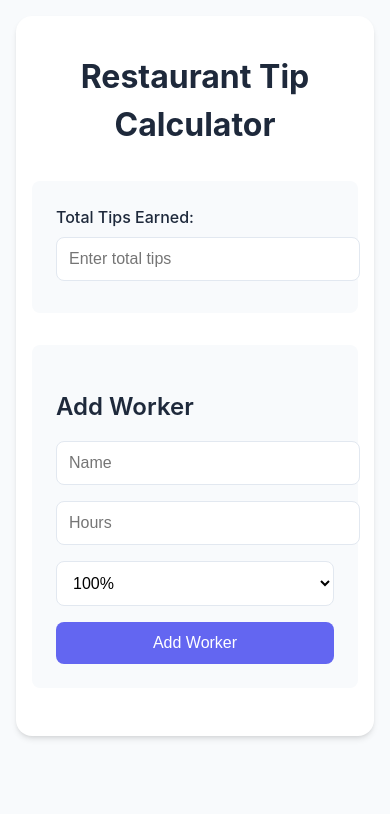
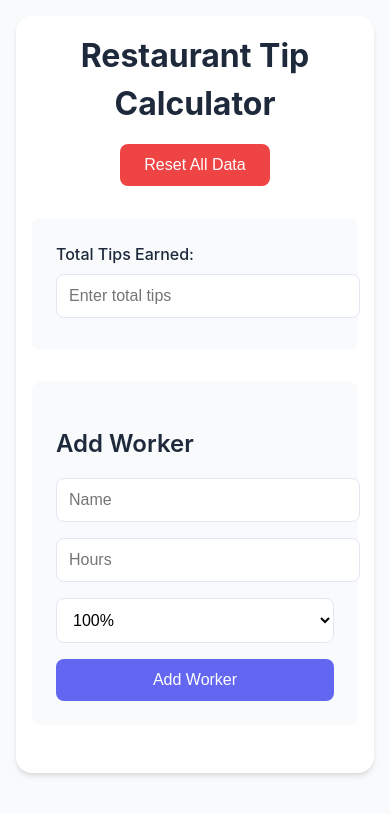
Before and after one commit to itayost/tip-calculator, a React (Create React App) app: page / in a window 390 px wide. Shown: the top 814 px of the page. Built offline with nearby package versions, Linux system fonts and the light colour scheme.

Commit message:
dont know

```diff
--- a/public/index.html
+++ b/public/index.html
@@ -7,7 +7,7 @@
     <meta name="theme-color" content="#000000" />
     <meta
       name="description"
-      content="Web site created using create-react-app"
+      content="Restaurant Tip Calculator App"
     />
     <link rel="apple-touch-icon" href="%PUBLIC_URL%/logo192.png" />
     <!--
--- a/src/App.css
+++ b/src/App.css
@@ -30,12 +30,25 @@ body {
   box-shadow: 0 4px 6px -1px rgb(0 0 0 / 0.1), 0 2px 4px -2px rgb(0 0 0 / 0.1);
 }
 
-h1 {
-  color: var(--text-color);
+.header-container {
+  display: flex;
+  justify-content: space-between;
+  align-items: center;
+  margin-bottom: 2rem;
+  width: 100%;
+  gap: 1rem;
+}
+
+.header-container h1 {
+  margin: 0;
+  text-align: left;
   font-size: 2rem;
   font-weight: 700;
-  margin-bottom: 2rem;
-  text-align: center;
+  color: var(--text-color);
+}
+
+.header-container .delete-button {
+  min-width: fit-content;
 }
 
 h2 {
@@ -204,24 +217,19 @@ tr:hover {
   min-width: 120px;
 }
 
-/* Loading state */
-.loading {
-  opacity: 0.7;
-  pointer-events: none;
-}
-
-/* Success message */
-.success-message {
-  color: var(--success-color);
-  font-size: 0.875rem;
-  margin-top: 0.25rem;
-}
-
-/* Responsive design */
 @media (max-width: 768px) {
   .container {
     margin: 1rem;
     padding: 1rem;
+  }
+
+  .header-container {
+    flex-direction: column;
+    gap: 1rem;
+  }
+
+  .header-container h1 {
+    text-align: center;
   }
 
   .form-row {
@@ -255,7 +263,6 @@ tr:hover {
   }
 }
 
-/* Print styles */
 @media print {
   .container {
     box-shadow: none;
@@ -265,7 +272,8 @@ tr:hover {
 
   .input-group,
   .form-row,
-  .actions {
+  .actions,
+  .header-container button {
     display: none;
   }
 
--- a/src/App.js
+++ b/src/App.js
@@ -1,3 +1,4 @@
+// src/App.js
 import React, { useState } from 'react';
 import { TipInput } from './components/TipInput';
 import { WorkerForm } from './components/WorkerForm';
@@ -23,6 +24,21 @@ function App() {
     ...(parseFloat(hours) < 0 && { hours: 'Hours cannot be negative' }),
     ...(!name.trim() && { name: 'Name is required' })
   });
+
+  const handleResetAll = () => {
+    if (window.confirm('Are you sure you want to reset all data? This cannot be undone.')) {
+      setTipData({ workers: [], totalTips: '' });
+      resetForm();
+    }
+  };
+
+  const resetForm = () => {
+    setName('');
+    setHours('');
+    setPercentage(1.0);
+    setErrors({});
+    setEditingId(null);
+  };
 
   const handleAddWorker = (e) => {
     e.preventDefault();
@@ -67,14 +83,6 @@ function App() {
     resetForm();
   };
 
-  const resetForm = () => {
-    setName('');
-    setHours('');
-    setPercentage(1.0);
-    setErrors({});
-    setEditingId(null);
-  };
-
   const handleDeleteWorker = (workerId) => {
     if (window.confirm('Are you sure you want to remove this worker?')) {
       setTipData(prev => ({
@@ -99,7 +107,15 @@ function App() {
 
   return (
     <div className="container">
-      <h1>Restaurant Tip Calculator</h1>
+      <div className="header-container">
+        <h1>Restaurant Tip Calculator</h1>
+        <button
+          onClick={handleResetAll}
+          className="delete-button"
+        >
+          Reset All Data
+        </button>
+      </div>
 
       <TipInput
         totalTips={totalTips}
```
Also changed, not shown: public/manifest.json, 1 other file (tests, documents, lock files or other folders).
